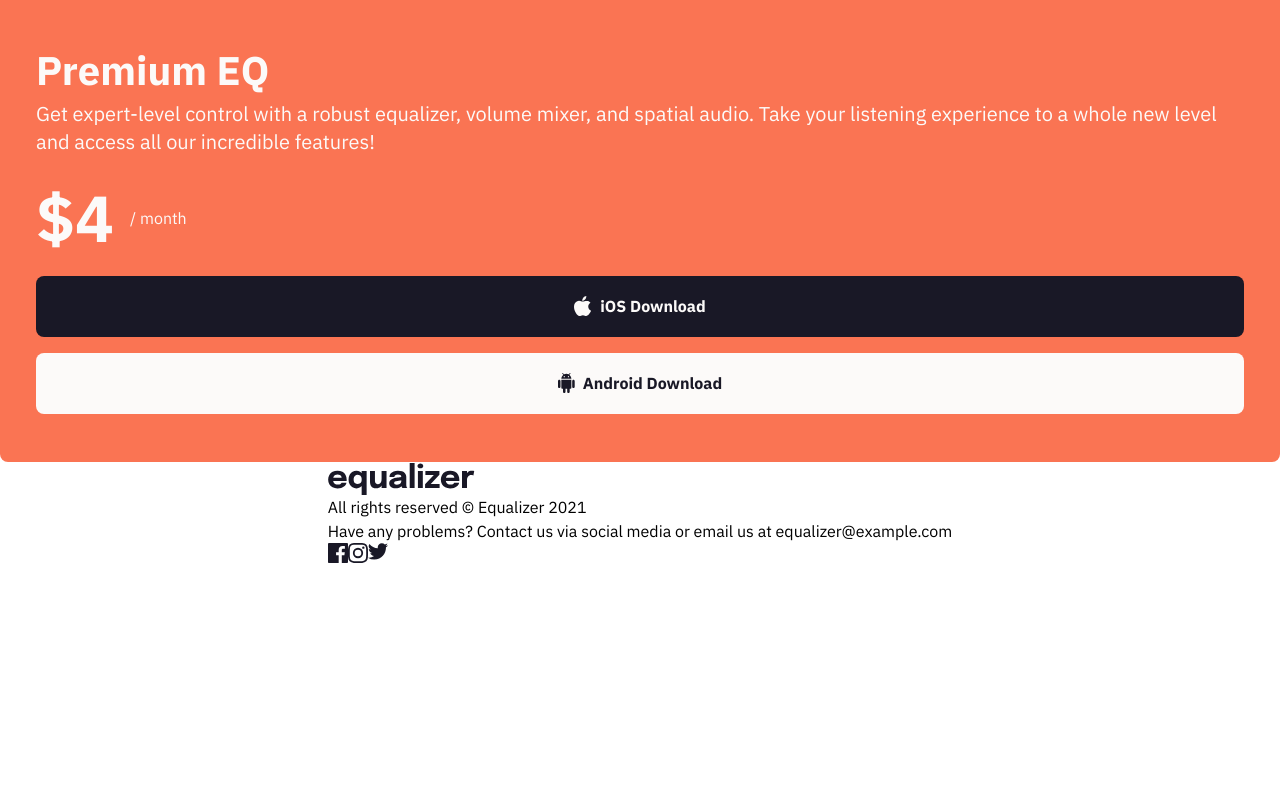
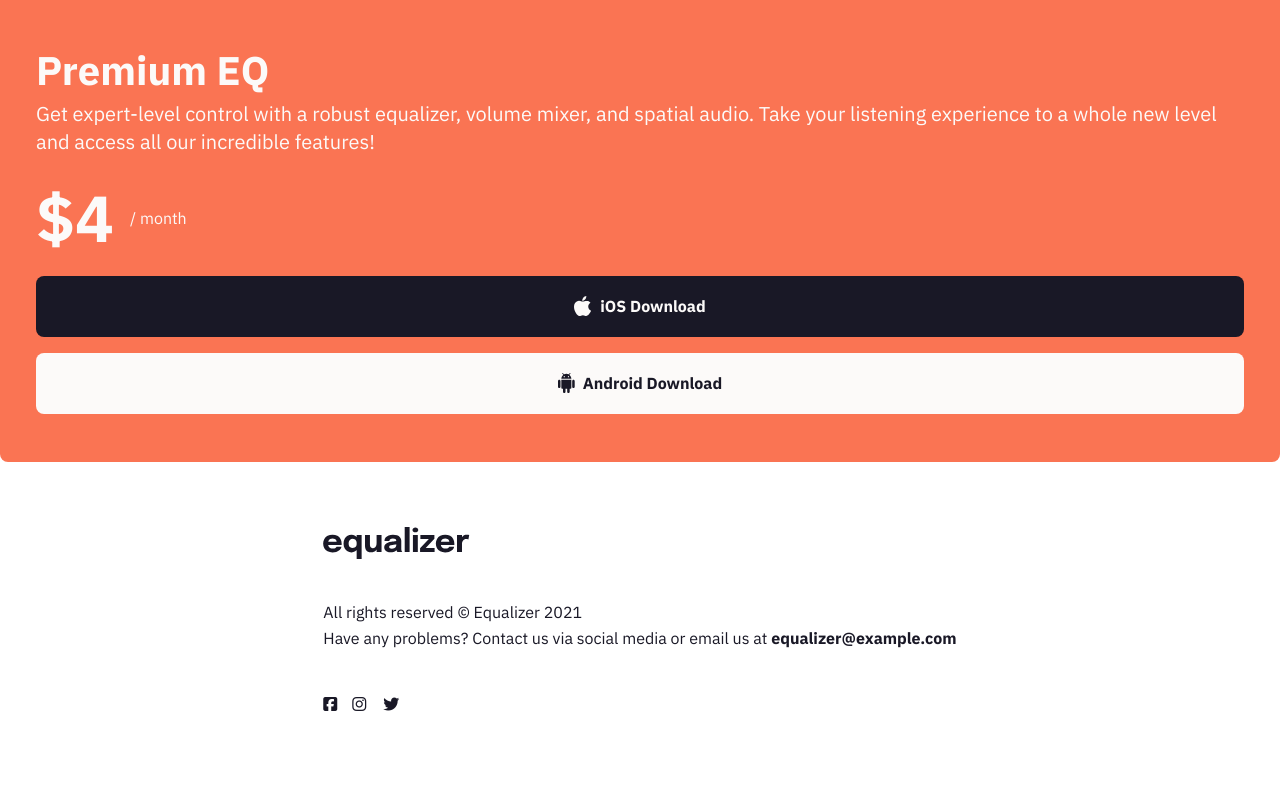
Before and after one commit to flaviare1s/equalizer-landing-page, a website: page src/index.html in a window 1280 px wide. Shown: the part 1363-2160 px from the top of the page. Before the commit the page ends 1926 px from the top, so only its background shows below. Drawn offline with Linux system fonts and the light colour scheme.

Commit message:
Doing the styles

```diff
--- a/src/index.html
+++ b/src/index.html
@@ -11,6 +11,8 @@
   <link href="https://fonts.googleapis.com/css2?family=IBM+Plex+Sans:ital,wght@0,100;0,200;0,300;0,400;0,500;0,600;0,700;1,100;1,200;1,300;1,400;1,500;1,600;1,700&family=Work+Sans:ital,wght@0,100..900;1,100..900&display=swap" rel="stylesheet">
 
   <link href="./output.css" rel="stylesheet">
+
+  <script src="https://kit.fontawesome.com/c78e85199e.js" crossorigin="anonymous"></script>
 
   <title>Frontend Mentor | Equalizer landing page</title>
 </head>
@@ -40,19 +42,19 @@
           <span class="font-bold text-[65px] leading-[52px]">$4</span>
           <span class="leading-[32px]">/ month</span>
         </p>
-        <a class="flex items-center justify-center gap-2 rounded-lg font-bold bg-[#191826] w-full h-[61px]" href="#"><img src="../assets/icon-apple.svg" alt=""><span>iOS Download</span></a>
-        <a class="flex items-center justify-center gap-2 rounded-lg font-bold bg-[#FCFAF9] text-[#191826] mt-4 w-full h-[61px]" href="#"><img src="../assets/icon-android.svg" alt=""><span>Android Download</span></a>
+        <a class="flex items-center justify-center gap-2 rounded-lg font-bold bg-[#191826] w-full h-[61px] hover:bg-[#66E2DC]" href="#"><img src="../assets/icon-apple.svg" alt="Apple Icon"><span>iOS Download</span></a>
+        <a class="flex items-center justify-center gap-2 rounded-lg font-bold bg-[#FCFAF9] text-[#191826] mt-4 w-full h-[61px] hover:bg-[#FFB964]" href="#"><img src="../assets/icon-android.svg" alt="Android Icon"><span>Android Download</span></a>
       </div>
     </main>
 
-    <footer>
+    <footer class="text-[#191826] px-6 pt-16 leading-[26px]">
       <img src="../assets/logo.svg" alt="Logo Equalizer">
-      <p>All rights reserved © Equalizer 2021</p>
-      <p>Have any problems? Contact us via social media or email us at equalizer@example.com</p>
-      <div class="flex">
-        <a href="#"><img src="../assets/icon-facebook.svg" alt="Facebook Icon"></a>
-        <a href="#"><img src="../assets/icon-instagram.svg" alt="Instagram Icon"></a>
-        <a href="#"><img src="../assets/icon-twitter.svg" alt="Twitter Icon"></a>
+      <p class="pt-10">All rights reserved © Equalizer 2021</p>
+      <p class="pb-10">Have any problems? Contact us via social media or email us at <span class="font-bold">equalizer@example.com</span></p>
+      <div class="flex pb-[80px] gap-3">
+        <a href="#"><i class="fa-brands fa-square-facebook text-[#191826] hover:text-[#FA7453]"></i></a>
+        <a href="#"><i class="fa-brands fa-instagram fa-fw text-[#191826] hover:text-[#FA7453]"></i></a>
+        <a href="#"><i class="fa-brands fa-twitter fa-fw text-[#191826] hover:text-[#FA7453]"></i></a>
       </div>
     </footer>
 
```
Also changed, not shown: src/output.css.
